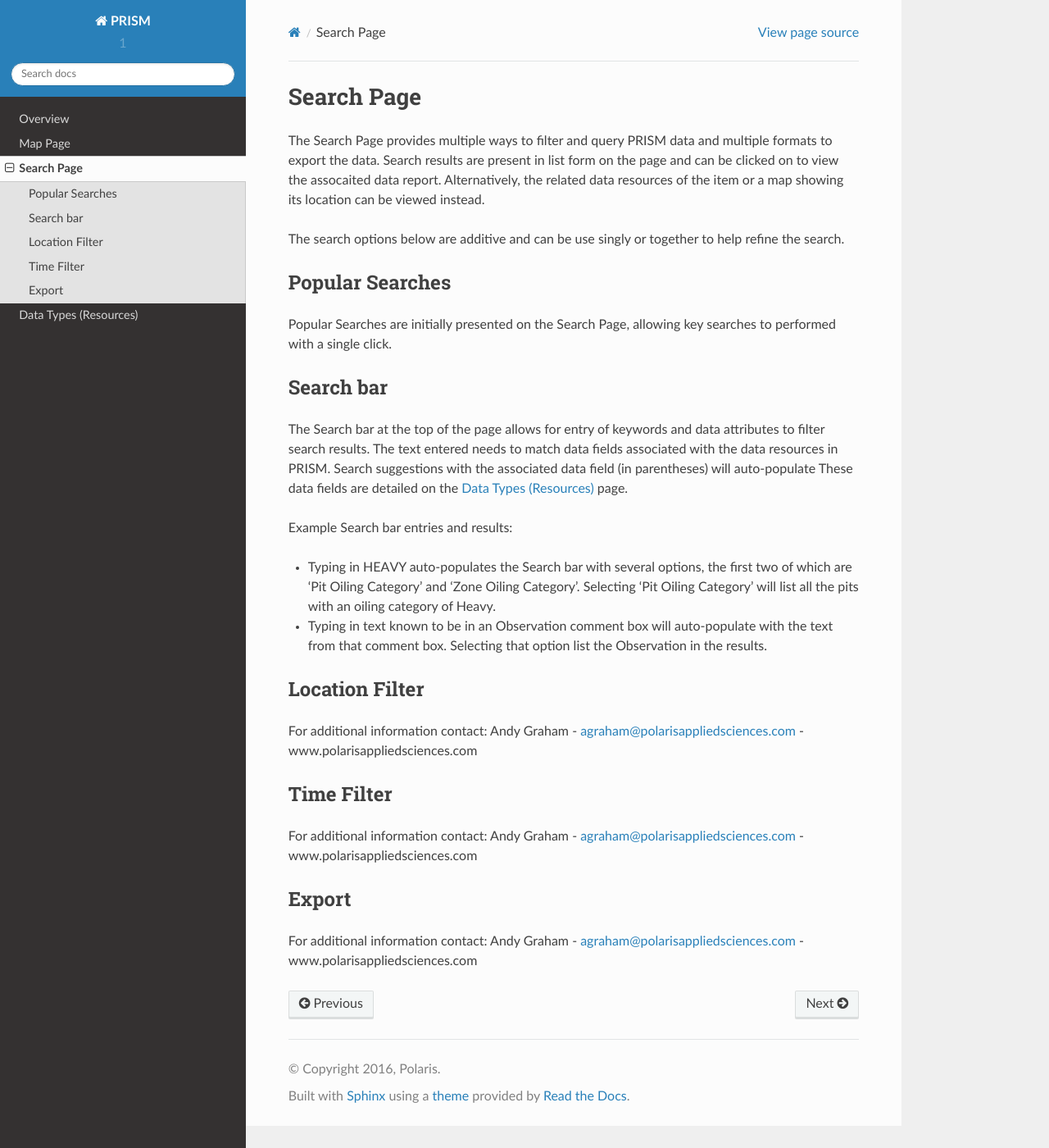
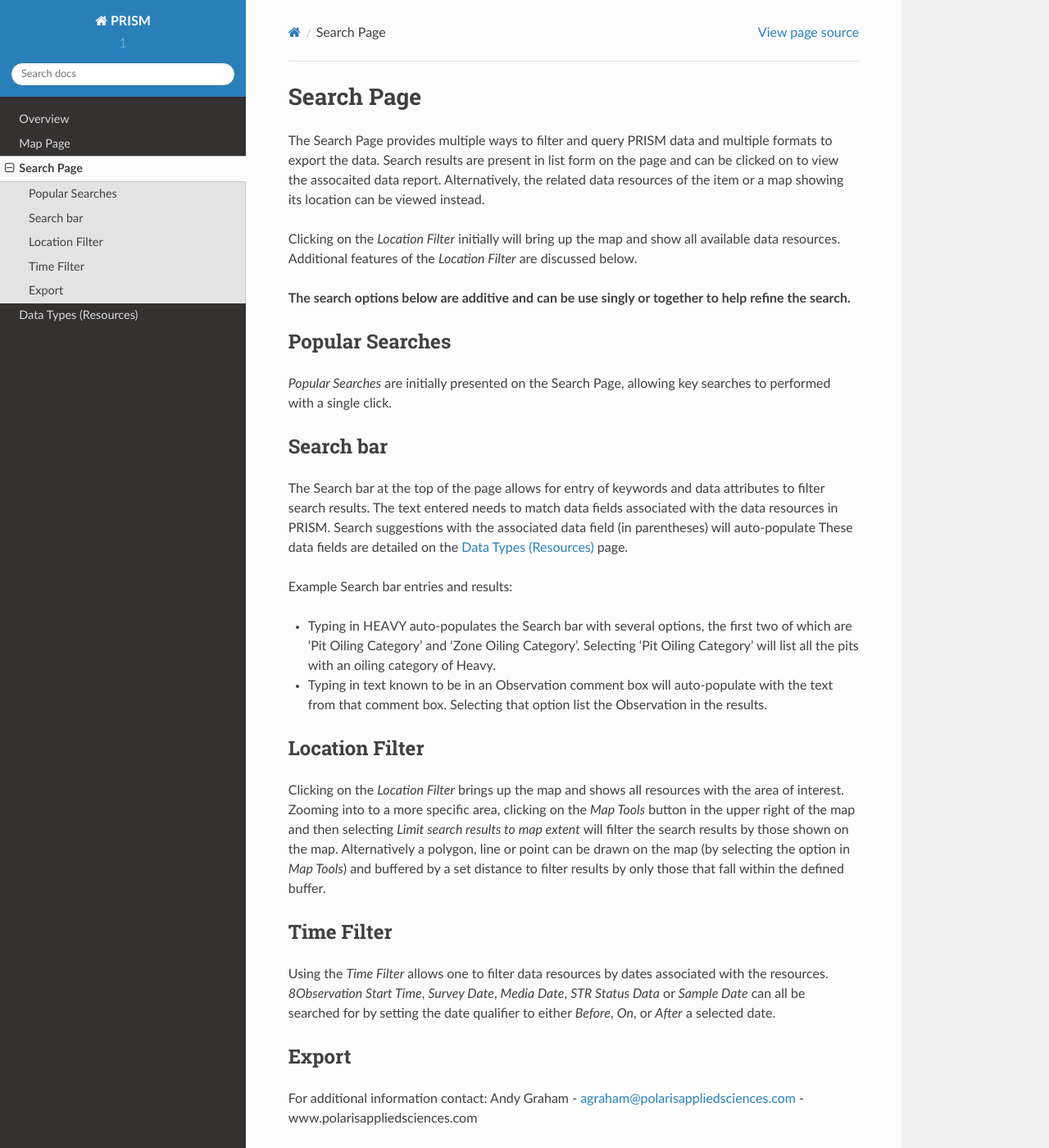
Before and after one commit to agraham/PRISM_rtd, a Sphinx documentation site: the page built from docs/searchpage.rst, in a window 1280 px wide and 1400 px high. Shown: the whole window at 82% size. Built offline with Sphinx 7.4.7 and the Read the Docs theme 2.0.0, drawn with Linux system fonts in a browser that asks for light colours.

Commit message:
Update searchpage.rst

```diff
--- a/docs/searchpage.rst
+++ b/docs/searchpage.rst
@@ -3,12 +3,14 @@ Search Page
 
 The Search Page provides multiple ways to filter and query PRISM data and multiple formats to export the data.  Search results are present in list form on the page and can be clicked on to view the assocaited data report.  Alternatively, the related data resources of the item or a map showing its location can be viewed instead.
 
-The search options below are additive and can be use singly or together to help refine the search.
+Clicking on the *Location Filter* initially will bring up the map and show all available data resources.  Additional features of the  *Location Filter* are discussed below.
+
+**The search options below are additive and can be use singly or together to help refine the search.**
 
 Popular Searches
 ------------
 
-Popular Searches are initially presented on the Search Page, allowing key searches to performed with a single click.
+*Popular Searches* are initially presented on the Search Page, allowing key searches to performed with a single click.
 
 Search bar
 --------
@@ -22,18 +24,14 @@ Example Search bar entries and results:
 
 
 Location Filter
-------------
+----------------
 
-For additional information contact: Andy Graham
-- agraham@polarisappliedsciences.com
-- www.polarisappliedsciences.com
+Clicking on the *Location Filter* brings up the map and shows all resources with the area of interest.  Zooming into to a more specific area, clicking on the *Map Tools* button in the upper right of the map and then selecting *Limit search results to map extent* will filter the search results by those shown on the map.  Alternatively a polygon, line or point can be drawn on the map (by selecting the option in *Map Tools*) and buffered by a set distance to filter results by only those that fall within the defined buffer.
 
 Time Filter
 ------------
 
-For additional information contact: Andy Graham
-- agraham@polarisappliedsciences.com
-- www.polarisappliedsciences.com
+Using the *Time Filter* allows one to filter data resources by dates associated with the resources. *8Observation Start Time*, *Survey Date*, *Media Date*, *STR Status Data* or *Sample Date* can all be searched for by setting the date qualifier to either *Before*, *On*, or *After* a selected date.
 
 Export
 ------------
```
